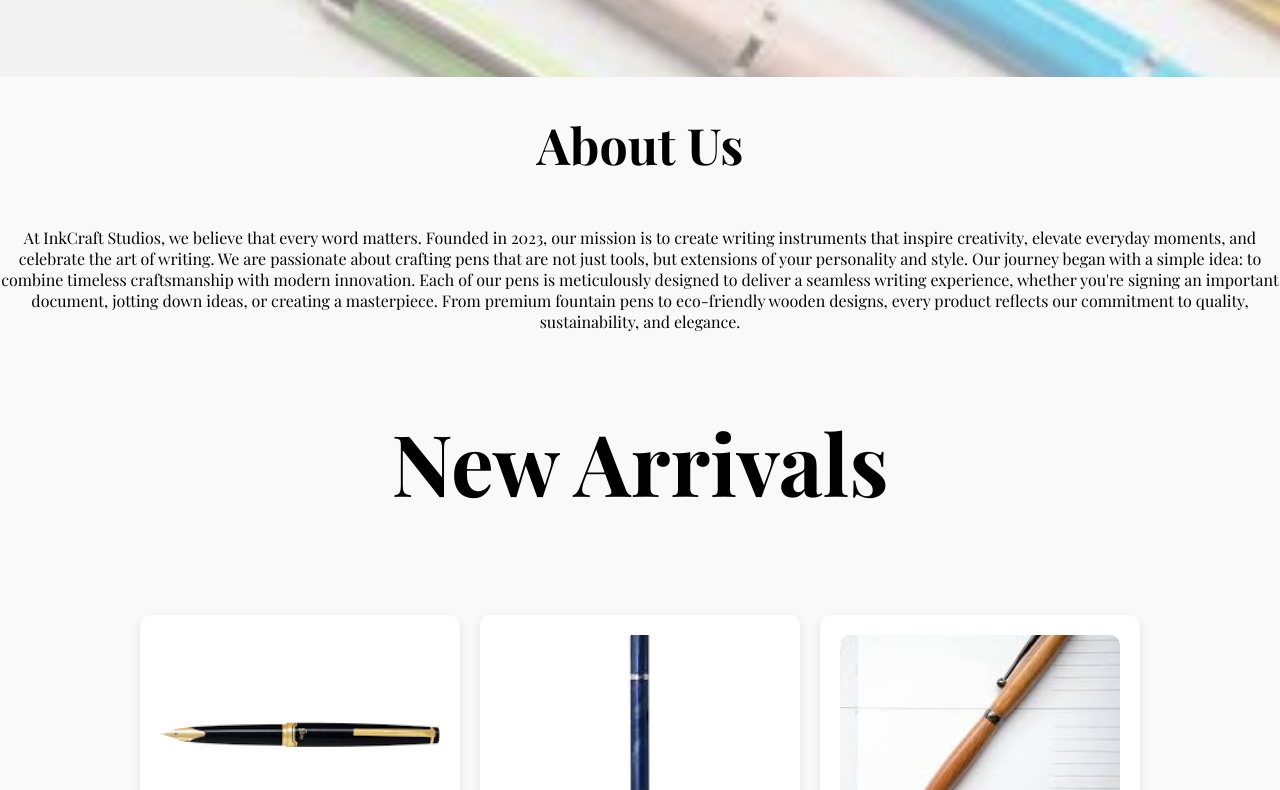
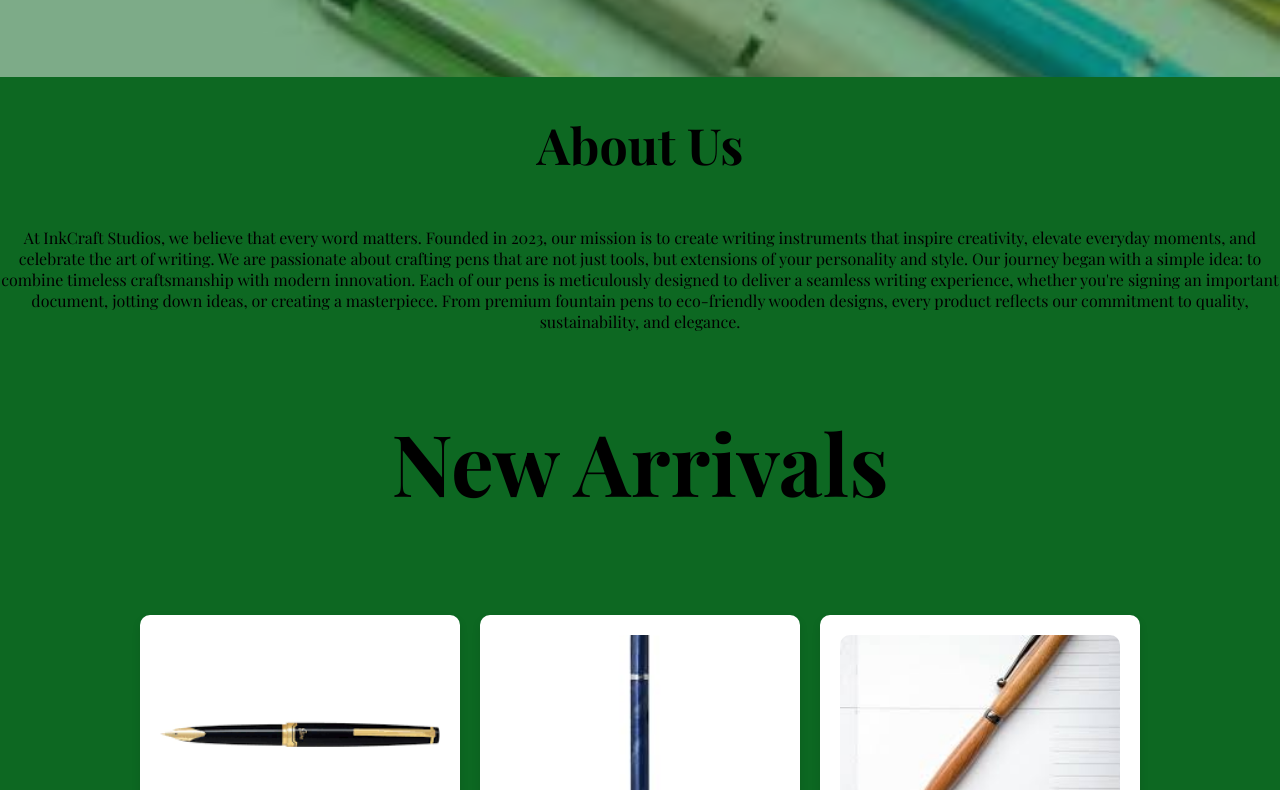
Before and after one commit to 8jo00/InkCraft-Studios, a plain HTML site: page index.html in a window 1280 px wide. Shown: the part 357-1147 px from the top of the page. Drawn offline with nearby package versions, Linux system fonts and the light colour scheme.

Commit message:
Add files via upload

```diff
--- a/styles.css
+++ b/styles.css
@@ -3,7 +3,7 @@ body {
     font-family: 'Playfair Display', serif;
     margin: 0;
     padding: 0;
-    background-color: #f9f9f9;
+    background-color: #0d6822;
     display: flex;
     flex-direction: column;
     min-height: 100vh;
```
